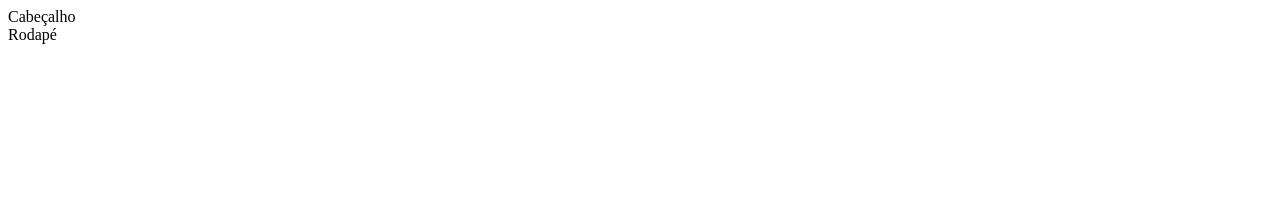
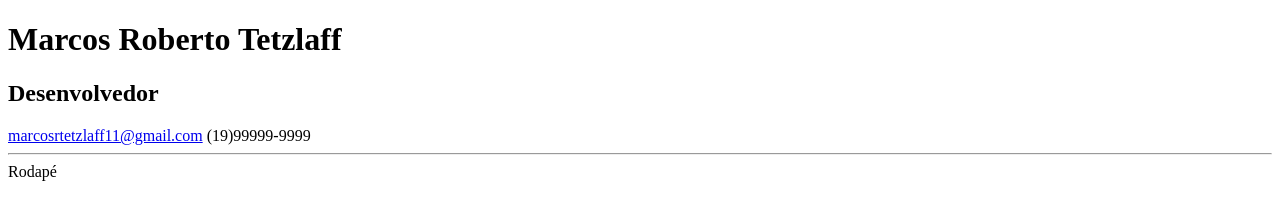
Before and after one commit to Marcosrt/Marcosrt.github.io, a plain HTML site: page index.html in a window 1280 px wide. Drawn offline with Linux system fonts and the light colour scheme.

Commit message:
Alteração do index 2

```diff
--- a/index.html
+++ b/index.html
@@ -7,7 +7,13 @@
 <body>
     <div class="corpo">
         <header>
-            Cabeçalho
+            <h1>Marcos Roberto Tetzlaff</h1>
+            <h2>Desenvolvedor</h2>
+            <span class="mail">
+                <a href="mailto:marcosrtetzlaff11@gmail.com">marcosrtetzlaff11@gmail.com</a>
+            </span>
+            <span class="telefone">(19)99999-9999</span>
+            <hr>
         </header>
         <section class="redes-sociais"></section>
         <section class="projetos"></section>
```
